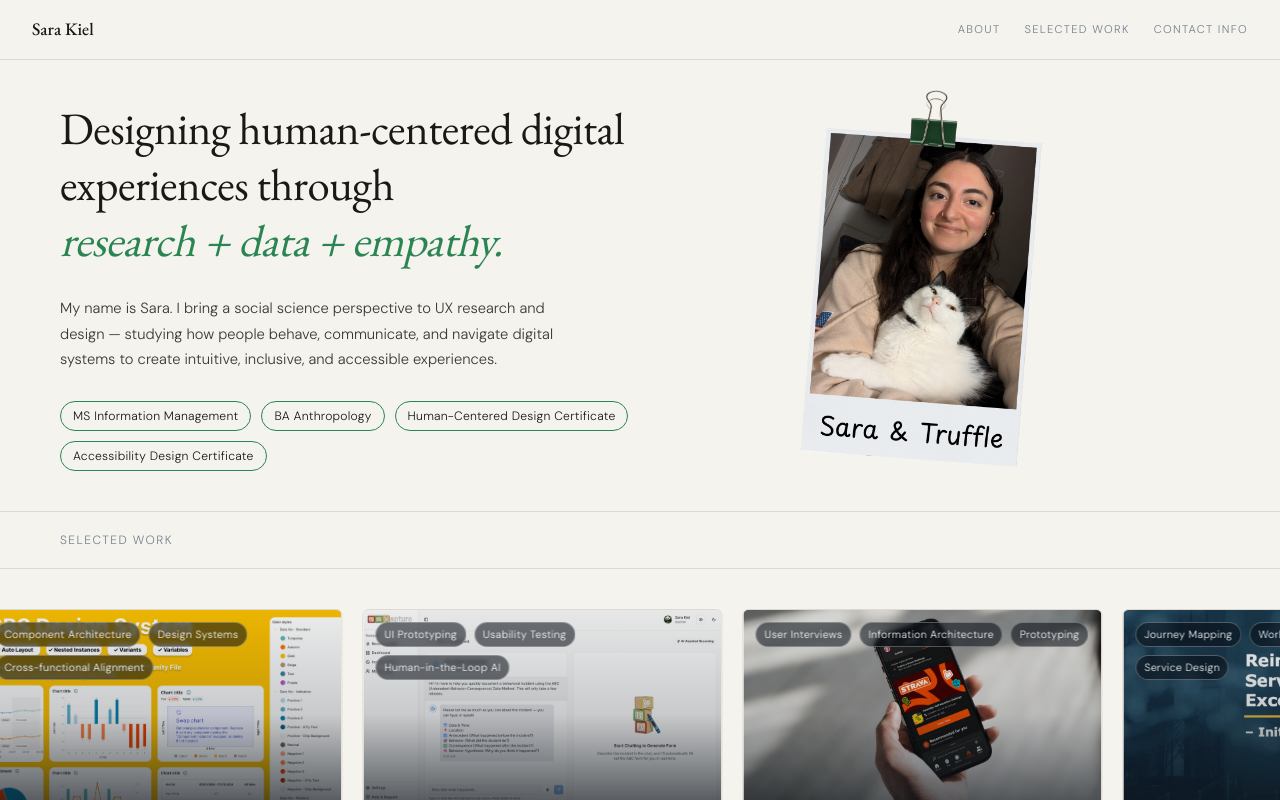
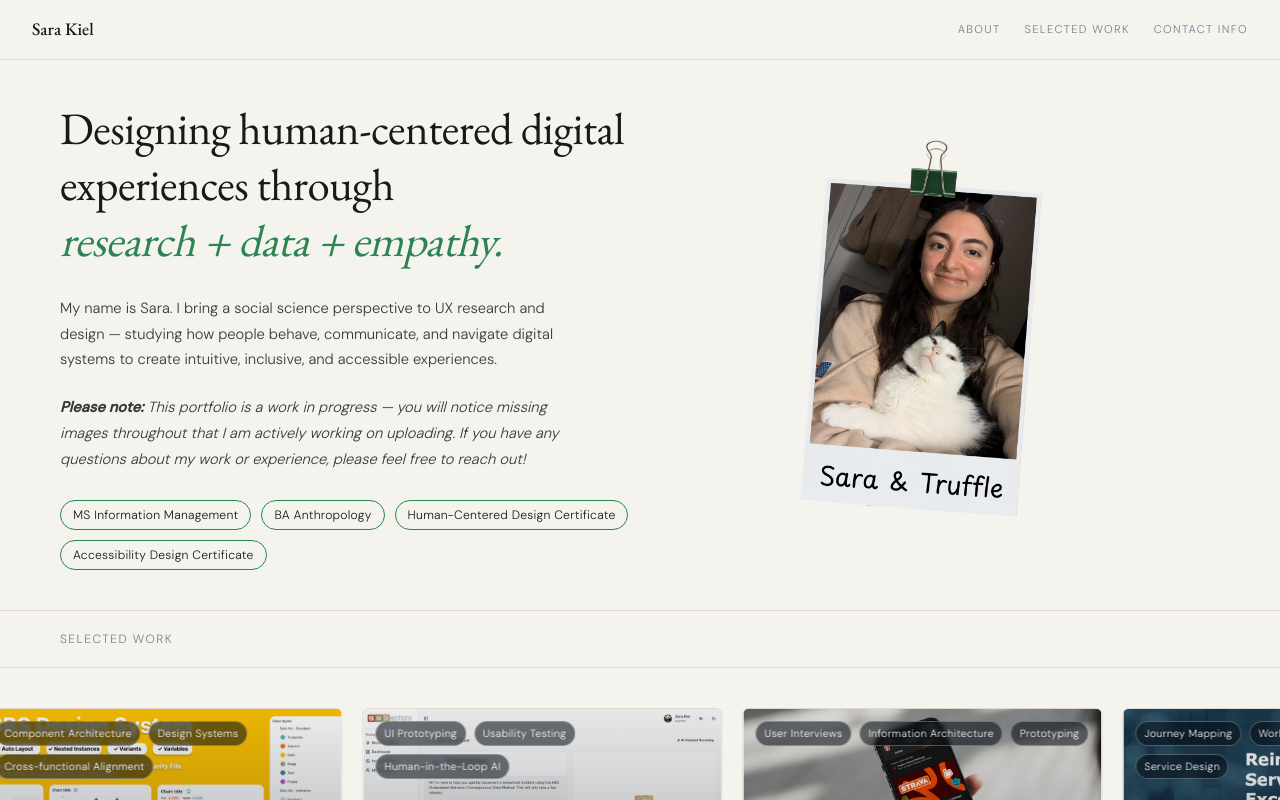
Before and after one commit to kielsara/ux-portfolio, a Next.js app: page / in a window 1280 px wide. Shown: the top 800 px of the page. Built offline with nearby package versions, Linux system fonts and the light colour scheme.

Commit message:
quick WIP disclaimer

```diff
--- a/app/page.tsx
+++ b/app/page.tsx
@@ -16,10 +16,14 @@ export default function Home() {
               Designing human-centered digital experiences through<br />
               <em>research + data + empathy.</em>
             </h1>
-            <p>
+            <p style={{ marginBottom: '1.5em' }}>
               My name is Sara. I bring a social science perspective to UX research and design —
               studying how people behave, communicate, and navigate digital systems to create
               intuitive, inclusive, and accessible experiences.
+            </p>
+            <p>
+              <em><strong>Please note:</strong> This portfolio is a work in progress — you will notice missing images throughout that I am actively working on uploading.
+              If you have any questions about my work or experience, please feel free to reach out!</em>
             </p>
             <div className="hero-chips" aria-label="Education and certifications">
               <span className="hero-chip">MS Information Management</span>
```
